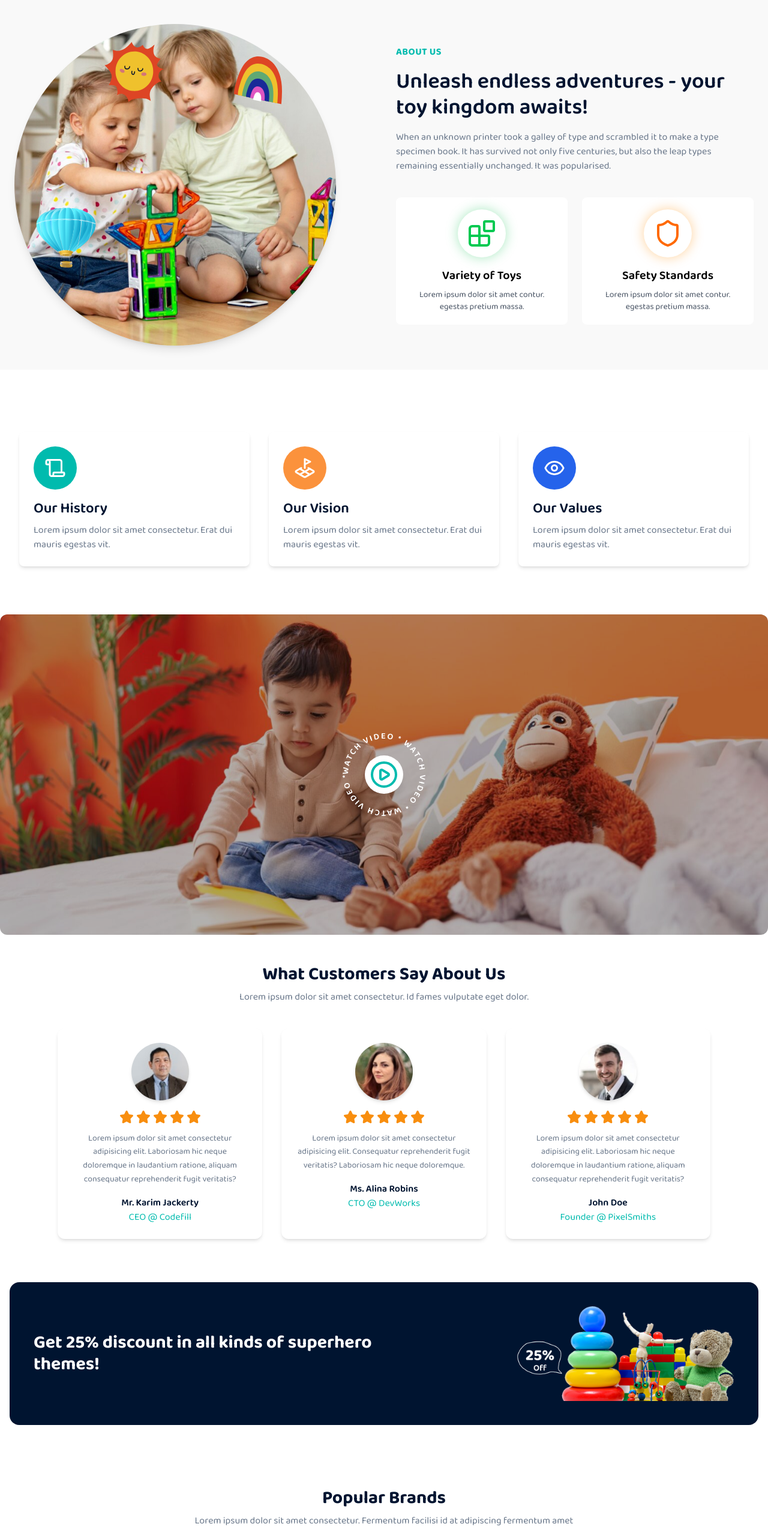
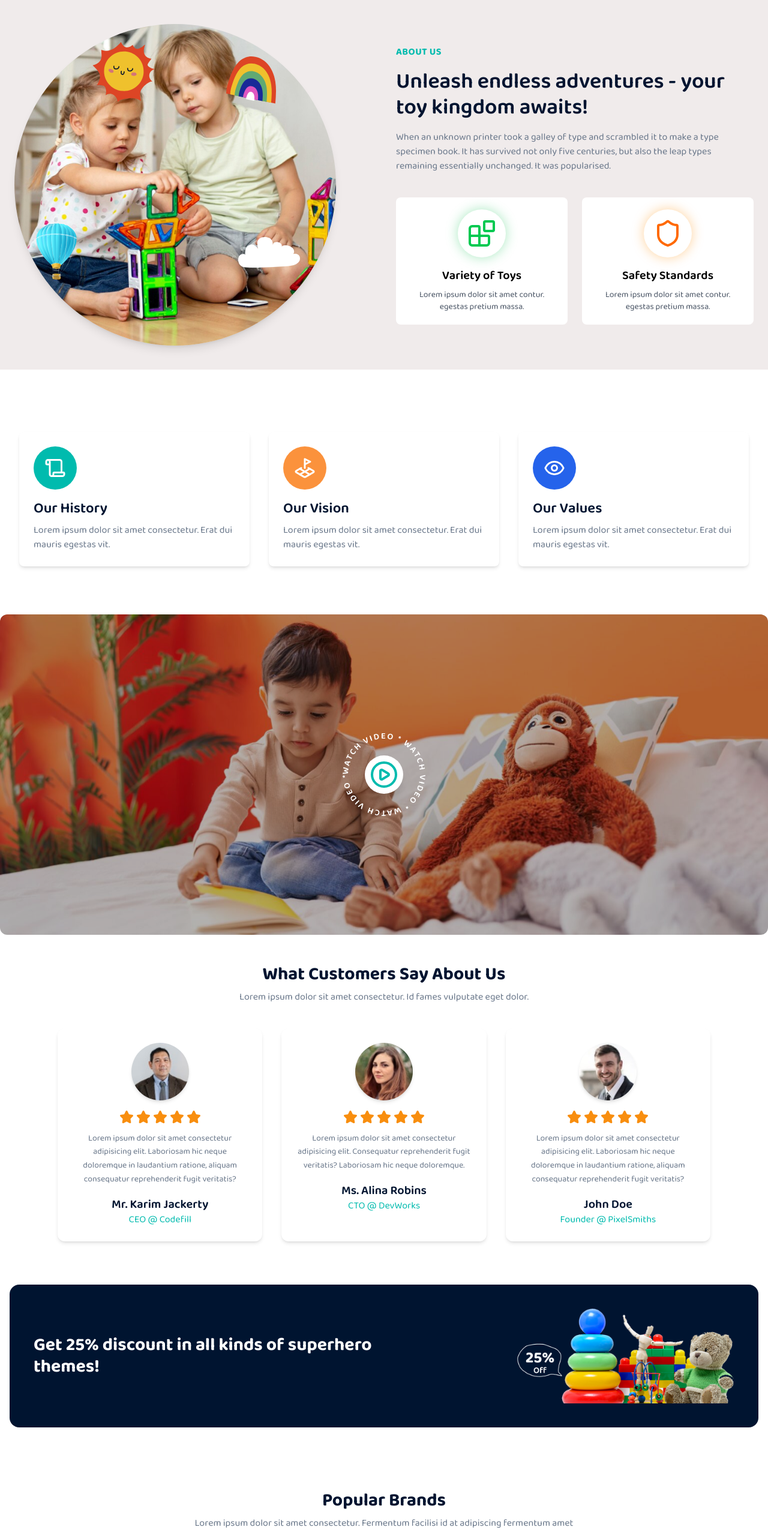
Before and after one commit to Crazyraturi/goffe, a React (Vite) app: page / in a window 1280 px wide. Shown: the top 2550 px of the page at 60% size. Built offline with nearby package versions, Linux system fonts and the light colour scheme.

Commit message:
updated code 1

```diff
--- /dev/null
+++ b/src/components/Header.jsx
@@ -0,0 +1,11 @@
+import React from 'react'
+
+const Header = () => {
+  return (
+    <div>
+
+    </div>
+  )
+}
+
+export default Header
--- a/src/components/HeroSection.jsx
+++ b/src/components/HeroSection.jsx
@@ -4,10 +4,11 @@ import { Shield, Blocks } from "lucide-react";
 import sun from "../assets/sun.svg";
 import parashuit from "../assets/parasuit.svg";
 import rainbow from "../assets/rainbow.svg";
+import cloud from "../assets/cloud-2.svg"
 
 const HeroSection = () => {
   return (
-    <div className="flex flex-col md:flex-row gap-10 items-center px-4 md:px-6 py-10 bg-[#F9F9F9]">
+    <div className="flex flex-col md:flex-row gap-10 items-center px-4 md:px-6 py-10 bg-[#f0ebeb]">
       {/* Left Image with floating icons */}
       <div className="left-div md:block relative flex justify-center md:w-1/2">
         {/* Main Image */}
@@ -22,18 +23,24 @@ const HeroSection = () => {
         <img
           src={sun}
           alt="sun"
-          className="absolute w-25 md:block hidden h-25 top-[+30px] left-[+150px] animate-[updown_5s_ease-in-out_infinite] "
+          className="absolute  md:block hidden h-25 top-[+30px] left-[+130px] a animate-[spin-slow_8s_linear_infinite] "
         />
         <img
           src={parashuit}
           alt="parachute"
-          className="absolute w-25 h-25 hidden md:block bottom-[130px] left-9 animate-[updown_5s_ease-in-out_infinite]"
+          className="absolute  hidden md:block bottom-[110px] left-9 animate-[updown_5s_ease-in-out_infinite]"
         />
         <img
           src={rainbow}
           alt="rainbow"
-          className="absolute w-20 h-20 hidden top-[10%] md:block right-[150px] animate-[updown_5s_ease-in-out_infinite]"
+          className="absolute  hidden top-[10%] md:block right-[160px] animate-[updown_5s_ease-in-out_infinite]"
         />
+         <img
+          src={cloud}
+          alt="cloud"
+           className="absolute  hidden md:block bottom-[130px] right-30  animate-[move-horizontal_4s_ease-in-out_infinite]"
+        />
+
       </div>
 
       {/* Right Content */}
--- a/src/components/OfferBanner.jsx
+++ b/src/components/OfferBanner.jsx
@@ -3,7 +3,7 @@ import cta from "../assets/cta_02.png";
 
 const OfferBanner = () => {
   return (
-    <div className="w-full px-4 py-6">
+    <div className="w-full container mx-auto px-4 py-6">
       <div className="bg-[#001430] flex flex-col md:flex-row justify-between items-center rounded-2xl p-6 md:p-10 gap-6">
 
         {/* Text Content */}
--- a/src/components/Testemonials.jsx
+++ b/src/components/Testemonials.jsx
@@ -31,7 +31,7 @@ const testimonials = [
 
 const Testimonials = () => {
   return (
-    <div className="max-w-6xl mx-auto px-4 sm:px-6 md:px-8 py-12">
+    <div className="max-w-6xl mx-auto  container px-4 sm:px-6 md:px-8 py-12">
       {/* Section Header */}
       <div className="text-center mb-10 px-2">
         <h1 className="text-2xl md:text-3xl font-bold text-[#001430]">
@@ -70,7 +70,7 @@ const Testimonials = () => {
 
             {/* Name & Title */}
             <div>
-              <h2 className="text-base font-semibold text-[#001430]">{item.name}</h2>
+              <h2 className=" text-xl font-semibold text-[#001430]">{item.name}</h2>
               <h3 className="text text-[#00BBAE]">{item.title}</h3>
             </div>
           </div>
--- a/src/index.css
+++ b/src/index.css
@@ -1,19 +1,35 @@
-@import url('https://fonts.googleapis.com/css2?family=Baloo+2:wght@400..800&display=swap');
+@import url("https://fonts.googleapis.com/css2?family=Baloo+2:wght@400..800&display=swap");
 @import "tailwindcss";
 
-
-
-*{
-    font-family: "Baloo 2", sans-serif;
-
+* {
+  font-family: "Baloo 2", sans-serif;
 }
 
-
 @keyframes updown {
-  0%, 100% {
+  0%,
+  100% {
     transform: translateY(0);
   }
   50% {
     transform: translateY(-30px);
   }
 }
+@keyframes move-horizontal {
+  0% {
+    transform: translateX(0);
+  }
+  50% {
+    transform: translateX(30px);
+  }
+  100% {
+    transform: translateX(0);
+  }
+}
+@keyframes spin-slow {
+  0% {
+    transform: rotate(0deg);
+  }
+  100% {
+    transform: rotate(360deg);
+  }
+}
```
Also changed, not shown: src/assets/cloud-2.svg (added).
